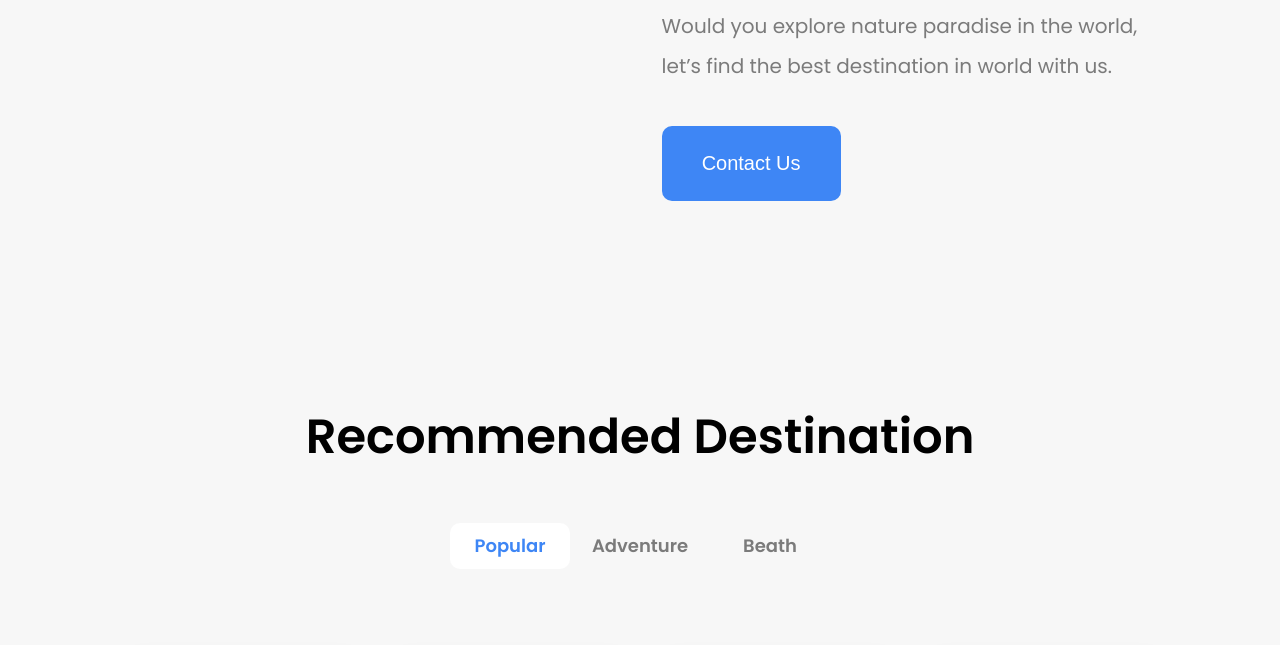
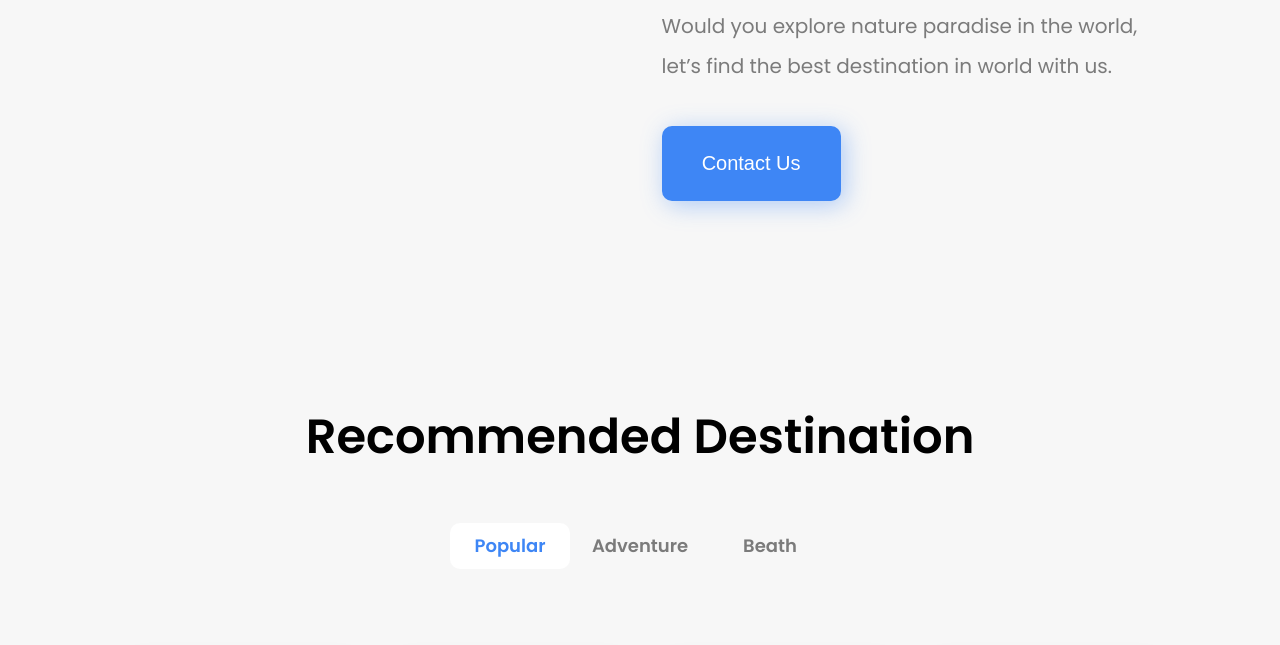
Before and after one commit to KOlegaBB/web_homework_2, a plain HTML site: page index.html in a window 1280 px wide. Shown: the part 2811-3456 px from the top of the page. Drawn offline with Linux system fonts and the light colour scheme.

Commit message:
Add box-shadow which was in figma but wasn't given

```diff
--- a/style.css
+++ b/style.css
@@ -496,6 +496,7 @@ input[type="date"]::-webkit-calendar-picker-indicator {
     font-size: 20px;
     line-height: 30px;
     color: white;
+    box-shadow: 4px 4px 25px rgba(62, 134, 245, 0.4);
 }
 
 .recommended_destinations {
```
